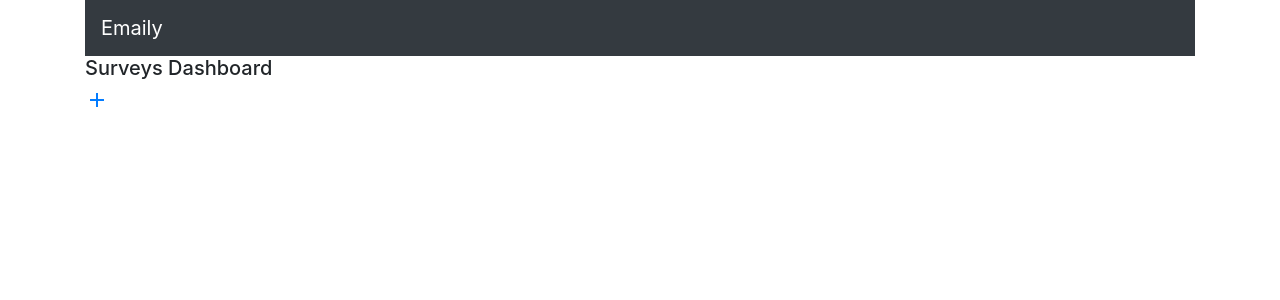
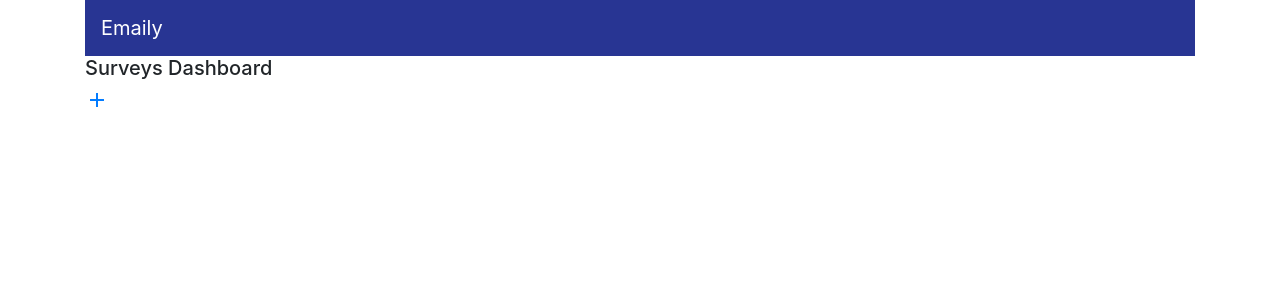
Before and after one commit to JulianNicholls/Node-with-React-Improved, a React (Create React App) app in the folder client/: page /surveys in a window 1280 px wide. Shown: the top 300 px of the page. Built offline with nearby package versions, Linux system fonts and the light colour scheme; no server answers.

Commit message:
Put nav bar back to dark indigo

```diff
--- a/client/src/components/Header.js
+++ b/client/src/components/Header.js
@@ -28,8 +28,8 @@ class Header extends Component {
 
   render() {
     return (
-      <nav className="navbar navbar-expand-sm navbar-dark bg-dark">
-        <Link className="navbar-brand" to={this.logoDestination()}>
+      <nav className="navbar navbar-expand-sm navbar-dark">
+        <Link className="navbar-brand mr-auto" to={this.logoDestination()}>
           Emaily
         </Link>
         <ul className="navbar-nav">
--- a/client/src/css/style.css
+++ b/client/src/css/style.css
@@ -1,9 +1,5 @@
-.bigger {
-  font-size: 140%;
-}
-
-.spaced {
-  margin: 0 10px;
+nav {
+  background-color: #283593;
 }
 
 .survey-error {
@@ -18,8 +14,3 @@
 .form-review-label {
   width: 10em;
 }
-
-.small-info {
-  font-size: 85%;
-  color: #ccc;
-}
```
